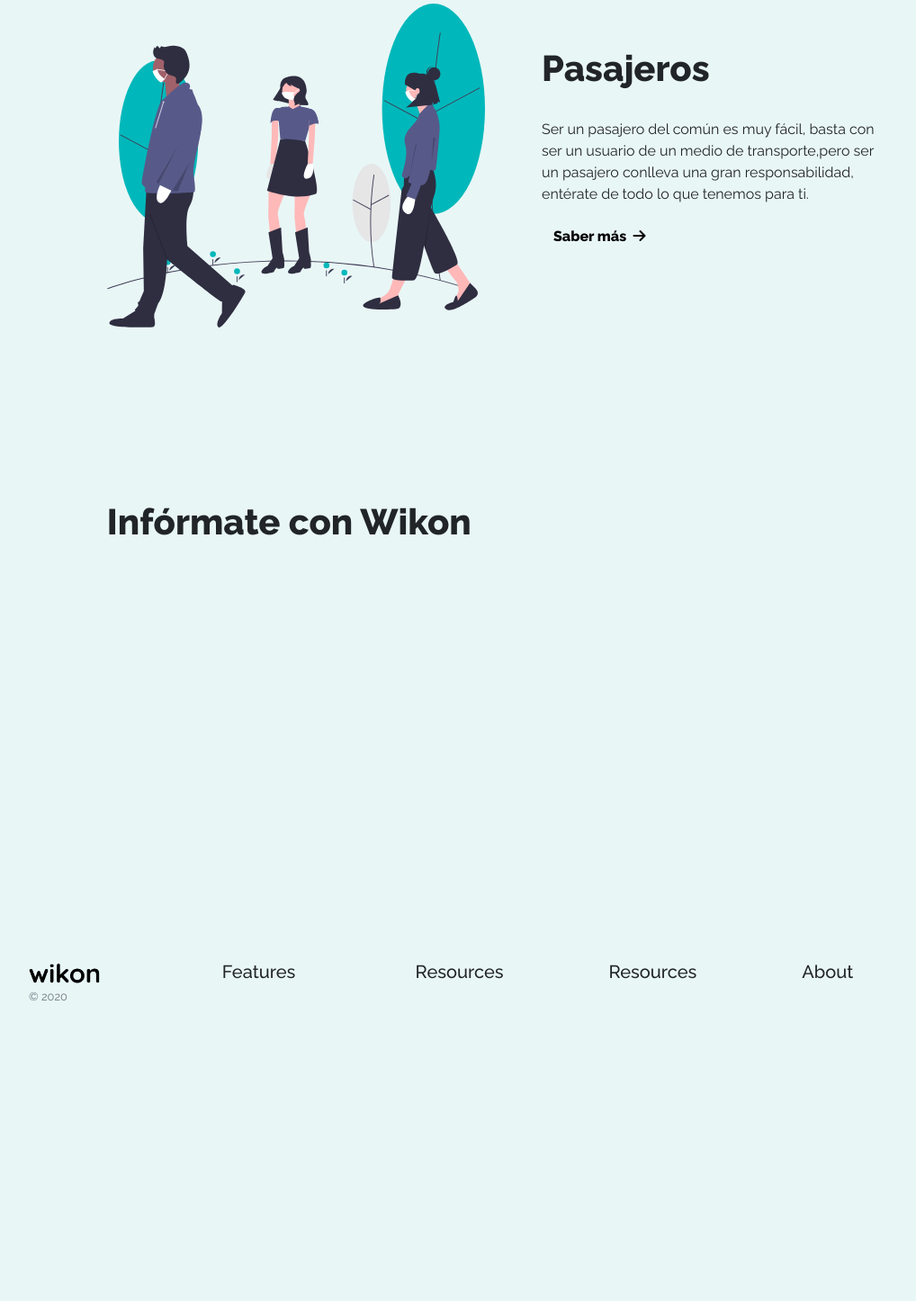
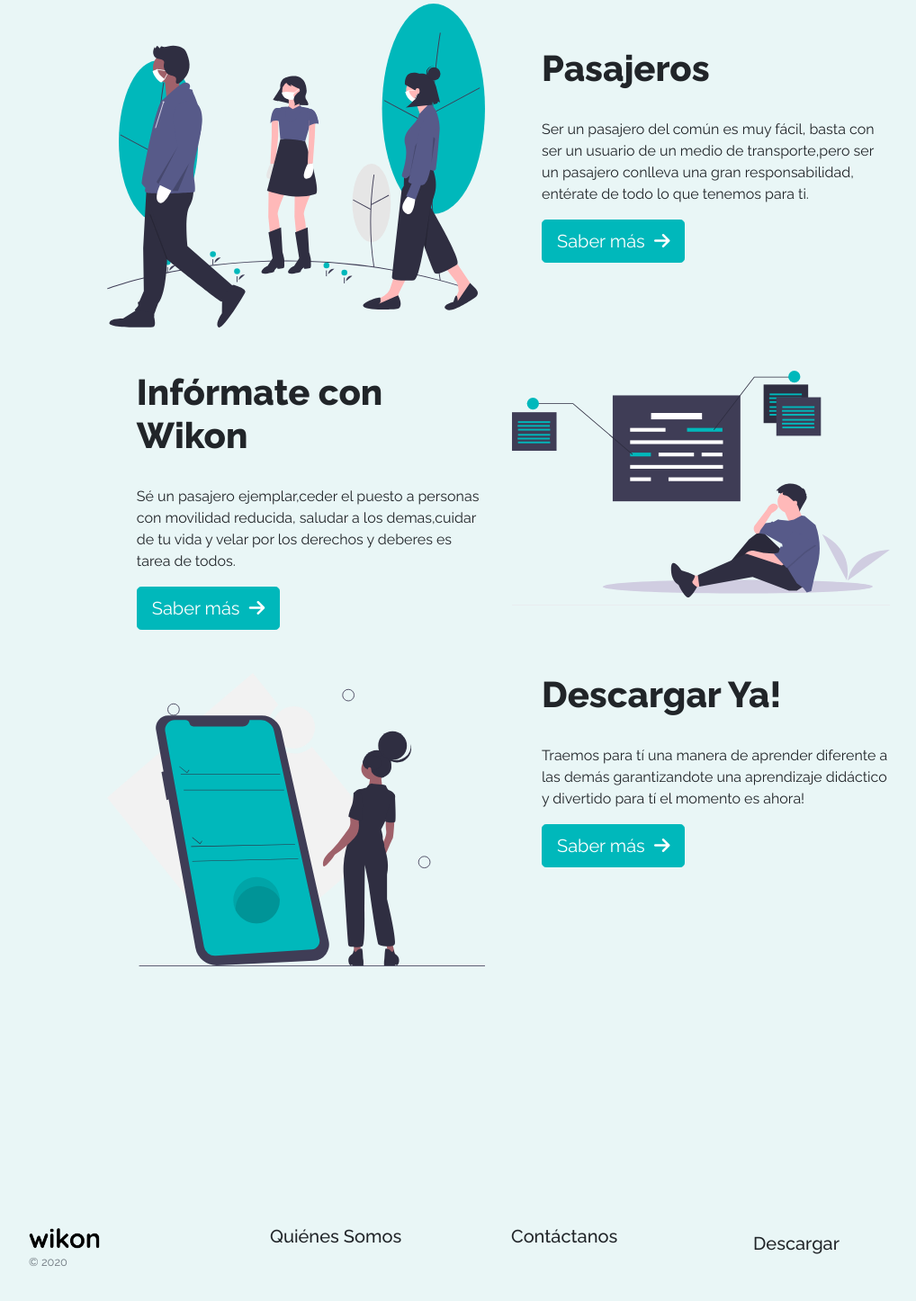
Before and after one commit to jdesignermayor/wikon, a PHP site: page / in a window 1280 px wide. Shown: the part 564-2010 px from the top of the page at 90% size, without its empty margins (86-1104 px from the left). Run offline with PHP 8.4, Linux system fonts and the light colour scheme; some libraries are stand-ins or nearby versions.

Commit message:
jose luis
descp

```diff
--- a/index.php
+++ b/index.php
@@ -4,12 +4,14 @@
 <head>
 	<meta charset="utf-8">
 	<meta name="viewport" content="width=device-width, initial-scale=1, shrink-to-fit=no">
-    <meta name="description" content="App movil para concocer los derechos y deberes que tenemos los pasajeros de transporte publico.">
+	<meta name="description"
+		content="App movil para concocer los derechos y deberes que tenemos los pasajeros de transporte publico.">
 	<meta name="author" content="Santiago Pulgarin Acevedo">
 	<title>Wikon</title>
 
 	<!-- Bootstrap core CSS CDN -->
-    <link rel="stylesheet" href="https://stackpath.bootstrapcdn.com/bootstrap/4.4.1/css/bootstrap.min.css" integrity="sha384-Vkoo8x4CGsO3+Hhxv8T/Q5PaXtkKtu6ug5TOeNV6gBiFeWPGFN9MuhOf23Q9Ifjh" crossorigin="anonymous">
+	<link rel="stylesheet" href="https://stackpath.bootstrapcdn.com/bootstrap/4.4.1/css/bootstrap.min.css"
+		integrity="sha384-Vkoo8x4CGsO3+Hhxv8T/Q5PaXtkKtu6ug5TOeNV6gBiFeWPGFN9MuhOf23Q9Ifjh" crossorigin="anonymous">
 	<link href="https://fonts.googleapis.com/css2?family=Raleway:wght@400;500;800&display=swap" rel="stylesheet">
 	<!-- iconos -->
 	<script src="https://kit.fontawesome.com/45585ddeda.js" crossorigin="anonymous"></script>
@@ -33,12 +35,13 @@
 </head>
 
 <body>
-    <nav class="navbar navbar-expand-lg navbar-light bg-light fixed-top">
+	<nav class="fixed-top navbar navbar-expand-lg navbar-light bg-light">
 		<a class="navbar-brand" href="#">
 			<img src="assets/img/logoblack.png" class="logo" alt="">
 		</a>
 
-        <button class="navbar-toggler" type="button" data-toggle="collapse" data-target="#navbarTogglerDemo02" aria-controls="navbarTogglerDemo02" aria-expanded="false" aria-label="Toggle navigation">
+		<button class="navbar-toggler" type="button" data-toggle="collapse" data-target="#navbarTogglerDemo02"
+			aria-controls="navbarTogglerDemo02" aria-expanded="false" aria-label="Toggle navigation">
 			<span class="navbar-toggler-icon"></span>
 		</button>
 
@@ -55,11 +58,13 @@
 				</li>
 			</ul>
 			<div>
-                <button class="btnpropio btn btn btn-dark pl-3 pr-3 btn-block" type="submit"><i class="fas fa-arrow-alt-circle-down"></i>
+				<button class="btnpropio btn btn btn-dark pl-3 pr-3 btn-block" type="submit"><i
+						class="fas fa-arrow-alt-circle-down"></i>
 					Descargar Ya!</button>
 			</div>
 			<div class="pl-md-3">
-                <button class="btnpropio btn btn btn-outline-dark btn-block" type="submit"><i class="fas fa-moon"></i></button>
+				<button class="btnpropio btn btn btn-outline-dark btn-block" type="submit"><i
+						class="fas fa-moon"></i></button>
 			</div>
 		</div>
 	</nav>
@@ -77,7 +82,7 @@
 					<img class="imagenes-carta" src="assets/img/undraw_social_distancing_2g0u.svg" alt="">
 				</div>
 			</div>
-            <div class="col pt-5 pl-5">
+			<div class="col pt-5 pl-5 pb-5">
 				<h1 class="font-weight-bold pb-4">Pasajeros</h1>
 				<p>Ser un pasajero del común es muy
 				fácil, basta con ser un usuario de
@@ -85,30 +90,35 @@
 				un pasajero conlleva una gran
 				responsabilidad, entérate de todo
 				lo que tenemos para ti.</p>
+				<button type="button" class="btn btn-primary btn-lg font-weight-normal">Saber más &nbsp;<i class="fas fa-arrow-right"></i></button>
+			</div>
+			<div class="col pt-5 pl-5">
+				<h1 class="font-weight-bold pb-4">Infórmate con Wikon</h1>
+				<p>Sé un pasajero ejemplar,ceder el puesto a personas con movilidad reducida,
+					saludar a los demas,cuidar de tu vida y velar por los derechos y deberes
+					 es tarea de todos.</p>
 
-                <button type="button" class="btn btn-link font-weight-bold">Saber más &nbsp;<i class="fas fa-arrow-right"></i></button>
+				<button type="button" class="btn btn-primary btn-lg font-weight-normal">Saber más &nbsp;<i class="fas fa-arrow-right"></i></button>
+			</div>
+			<div class="col-md-6 col-sm-12 pt-5">
+				<div class="carta">
+					<img class="imagenes-carta" src="assets/img/undraw_annotation_7das.svg" alt="">
+				</div>
+				<div class="dropdown-divider"></div>
+			</div>
+
+			<div class="col-md-6 mt-5 col-sm-12 pb-5">
+				<div class="carta">
+					<img class="imagenes-carta" src="assets/img/undraw_Mobile_app_p3ts.svg" alt="">
 				</div>
 			</div>
+			<div class="col mt-5 pl-5 ">
+				<h1 class="font-weight-bold pb-4">Descargar Ya!</h1>
+				<p>Traemos para tí una manera de aprender diferente a las demás
+					garantizandote una aprendizaje didáctico y divertido para tí
+					el momento es ahora!</p>
 
-        <div class="row paneles">
-            <div class="col">
-                <h1 class="font-weight-bold pb-4">Infórmate con Wikon</h1>
-            </div>
-            <div class="col-md-6 col-sm-12">
-                <div class="carta">
-
-                </div>
-            </div>
-        </div>
-
-        <div class="row paneles">
-            <div class="col-md-6 col-sm-12">
-                <div class="carta">
-
-                </div>
-            </div>
-            <div class="col">
-
+				<button type="button" class="btn btn-primary btn-lg font-weight-normal">Saber más &nbsp;<i class="fas fa-arrow-right"></i></button>
 			</div>
 		</div>
 	</div>
@@ -120,16 +130,13 @@
 					<small class="d-block mb-3 text-muted">© 2020</small>
 				</div>
 				<div class="col-6 col-md">
-                <h5>Features</h5>
+					<h5>Quiénes Somos</h5>
 				</div>
 				<div class="col-6 col-md">
-                <h5>Resources</h5>
+					<h5>Contáctanos</h5>
 				</div>
-            <div class="col-6 col-md">
-                <h5>Resources</h5>
-            </div>
-            <div class="col-6 col-md">
-                <h5>About</h5>
+				<div class="btn-btn-primary btn-lg col-6 col-md">
+					<h5>Descargar</h5>
 				</div>
 			</div>
 		</footer>
@@ -239,9 +246,15 @@
 		</div>
 	</div>-->
 </body>
-<script src="https://code.jquery.com/jquery-3.4.1.slim.min.js" integrity="sha384-J6qa4849blE2+poT4WnyKhv5vZF5SrPo0iEjwBvKU7imGFAV0wwj1yYfoRSJoZ+n" crossorigin="anonymous"></script>
-<script src="https://cdn.jsdelivr.net/npm/popper.js@1.16.0/dist/umd/popper.min.js" integrity="sha384-Q6E9RHvbIyZFJoft+2mJbHaEWldlvI9IOYy5n3zV9zzTtmI3UksdQRVvoxMfooAo" crossorigin="anonymous"></script>
-<script src="https://stackpath.bootstrapcdn.com/bootstrap/4.4.1/js/bootstrap.min.js" integrity="sha384-wfSDF2E50Y2D1uUdj0O3uMBJnjuUD4Ih7YwaYd1iqfktj0Uod8GCExl3Og8ifwB6" crossorigin="anonymous"></script>
+<script src="https://code.jquery.com/jquery-3.4.1.slim.min.js"
+	integrity="sha384-J6qa4849blE2+poT4WnyKhv5vZF5SrPo0iEjwBvKU7imGFAV0wwj1yYfoRSJoZ+n"
+	crossorigin="anonymous"></script>
+<script src="https://cdn.jsdelivr.net/npm/popper.js@1.16.0/dist/umd/popper.min.js"
+	integrity="sha384-Q6E9RHvbIyZFJoft+2mJbHaEWldlvI9IOYy5n3zV9zzTtmI3UksdQRVvoxMfooAo"
+	crossorigin="anonymous"></script>
+<script src="https://stackpath.bootstrapcdn.com/bootstrap/4.4.1/js/bootstrap.min.js"
+	integrity="sha384-wfSDF2E50Y2D1uUdj0O3uMBJnjuUD4Ih7YwaYd1iqfktj0Uod8GCExl3Og8ifwB6"
+	crossorigin="anonymous"></script>
 <script src="js/script.js"></script>
 
 </html>
```
Also changed, not shown: index.html (deleted, +0 -260 lines). Lines whose indentation alone changed are shown as unchanged.
